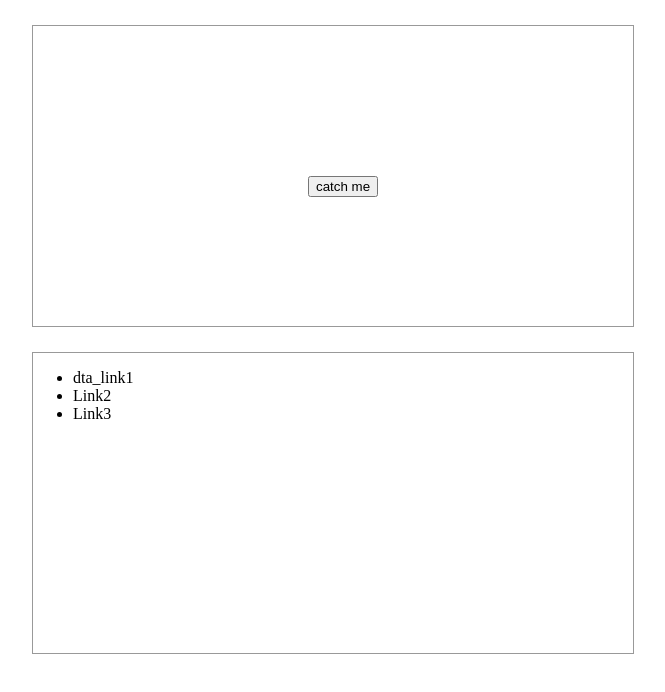
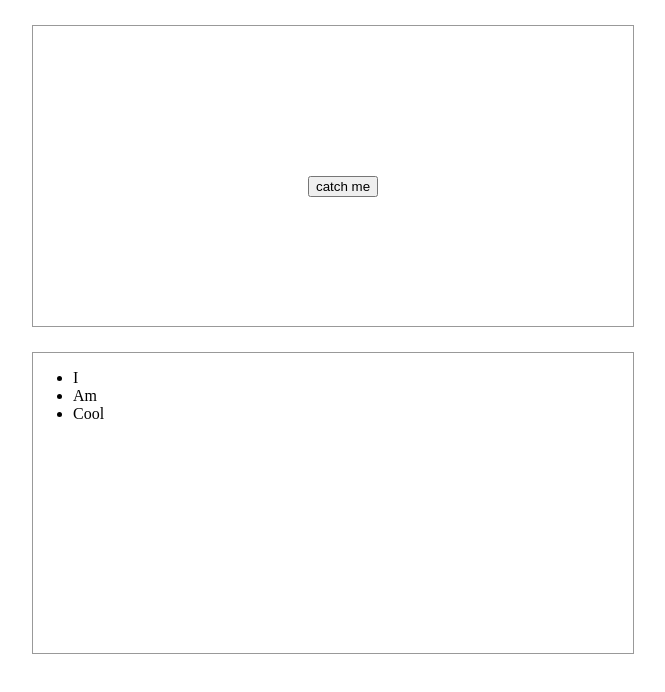
Before and after one commit to mdoerk/seng513a7, a plain HTML site: page index.html in a window 1280 px wide. Shown: the whole page, without its empty margins (1-666 px from the left). Drawn offline with nearby package versions, Linux system fonts and the light colour scheme.

Commit message:
deleted commented lines and renamed links

```diff
--- a/index.html
+++ b/index.html
@@ -31,12 +31,12 @@
 
 </div>
 
-<!------------------------------------------- dta ------------------------------------------->
+
 <div class='demo' id='dta'>
 	<ul>
-		<li class='fade'>dta_link1
-		<li class='fade'>Link2
-		<li class='fade'>Link3
+		<li class='fade'>I
+		<li class='fade'>Am
+		<li class='fade'>Cool
 	</ul>
 
 	<script type="text/javascript" >
@@ -65,7 +65,7 @@
 
 	</script>
 </div>
-<!----------------------------------------- end dta ------------------------------------------>
+
 
 </body>
 </html>
```
